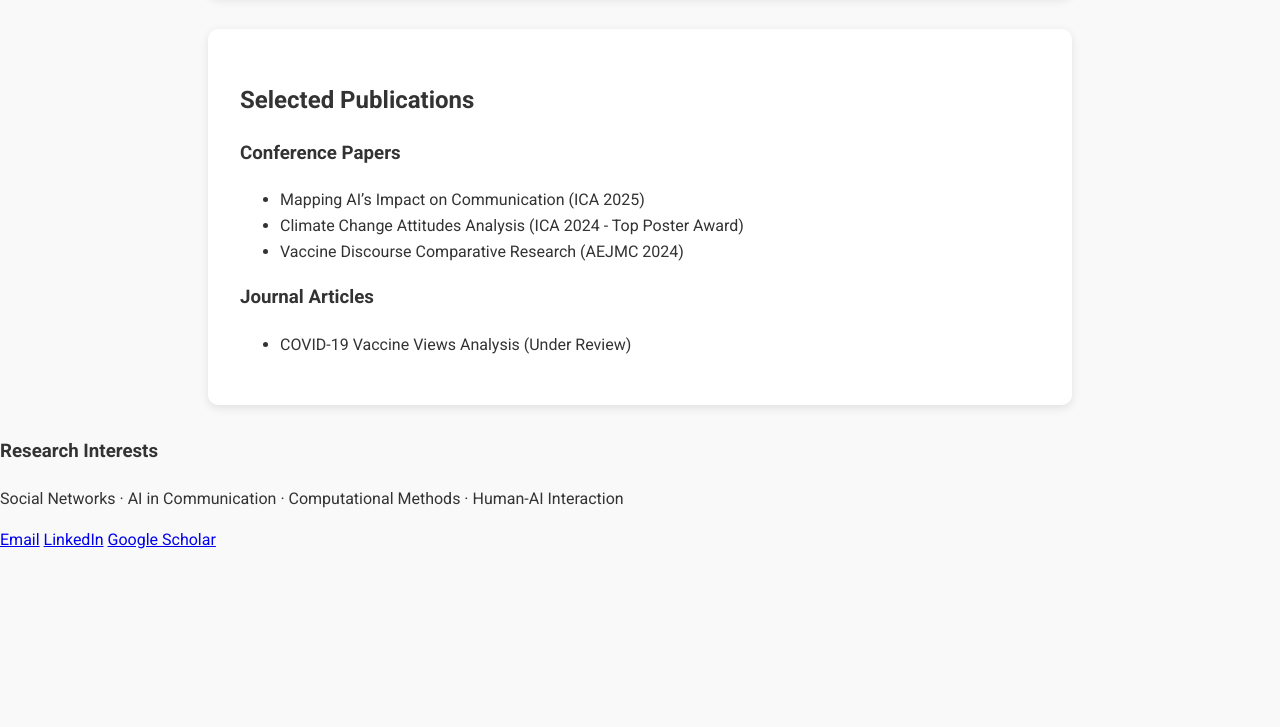
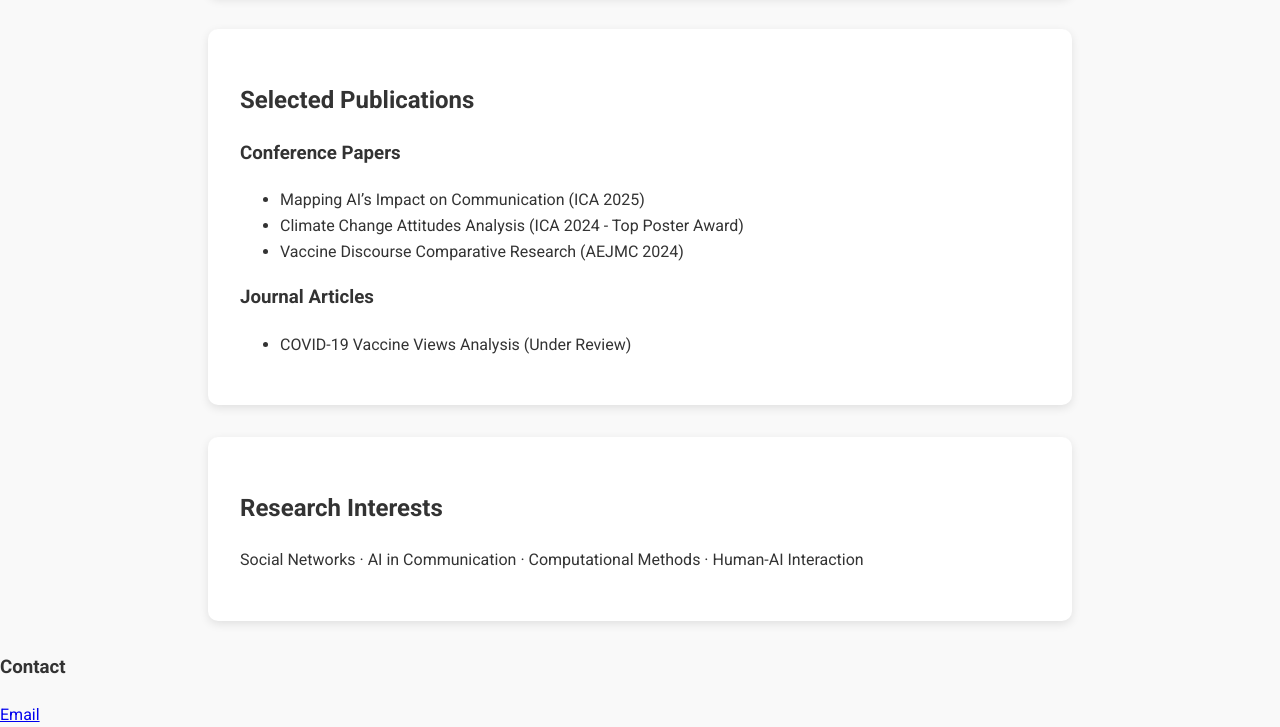
Before and after one commit to aqibufu/aqibufu.github.io, a plain HTML site: page index.html in a window 1280 px wide. Shown: the part 1270-1997 px from the top of the page. Before the commit the page ends 1823 px from the top, so only its background shows below. Drawn offline with Linux system fonts and the light colour scheme.

Commit message:
Add files via upload

```diff
--- a/index.html
+++ b/index.html
@@ -85,17 +85,22 @@
                 </ul>
             </div>
         </section>
+        <section id="interests" class="card">
+            <h2>Research Interests</h2>
+            <div class="publication-item">
+                <p>Social Networks · AI in Communication · Computational Methods · Human-AI Interaction</p>
+            </div>
+        </section>
     </main>
 
     <!-- 页脚 -->
     <footer id="contact">
         <div class="footer-content">
-            <h3>Research Interests</h3>
-            <p>Social Networks · AI in Communication · Computational Methods · Human-AI Interaction</p>
+            <h3>Contact</h3>
             <div class="social-links">
                 <a href="mailto:hqintao0@gmail.com">Email</a>
-                <a href="#" target="_blank">LinkedIn</a>
-                <a href="#" target="_blank">Google Scholar</a>
+                <!-- <a href="#" target="_blank">LinkedIn</a>
+                <a href="#" target="_blank">Google Scholar</a> -->
             </div>
         </div>
     </footer>
```
